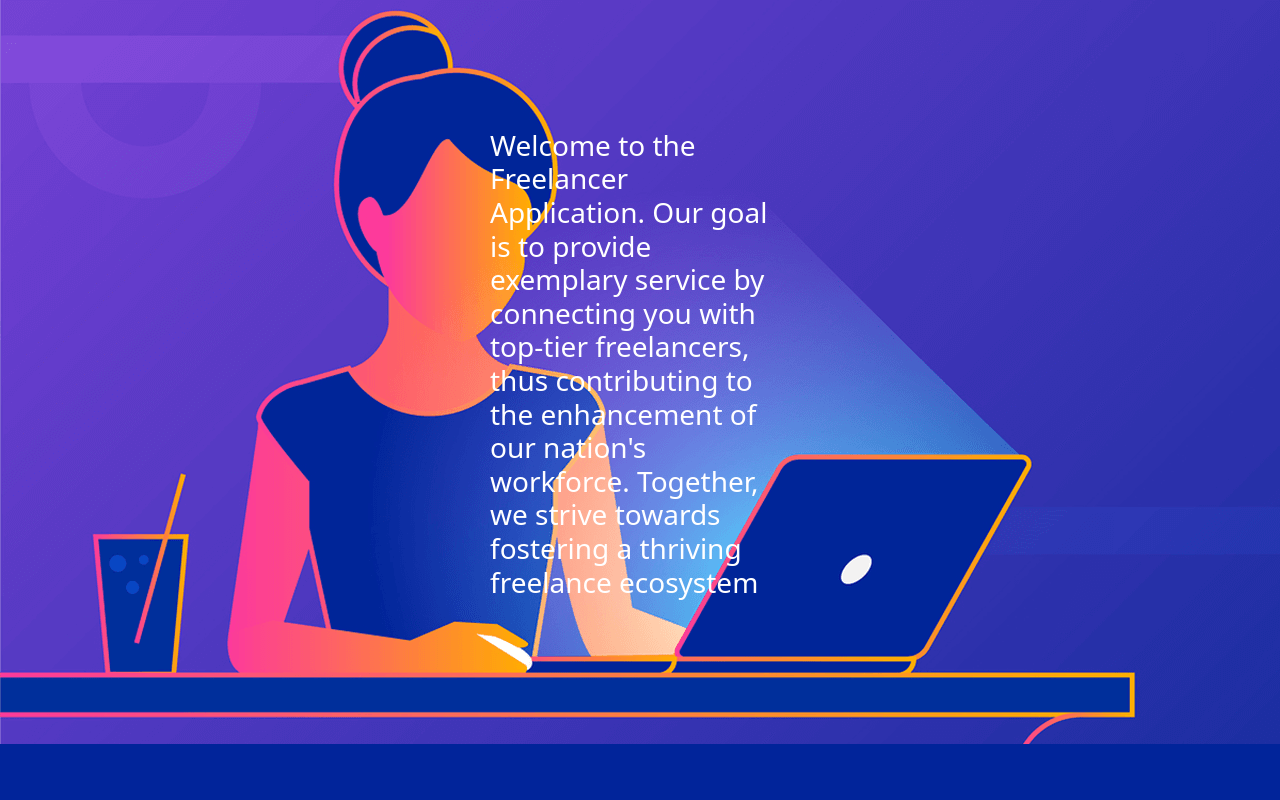
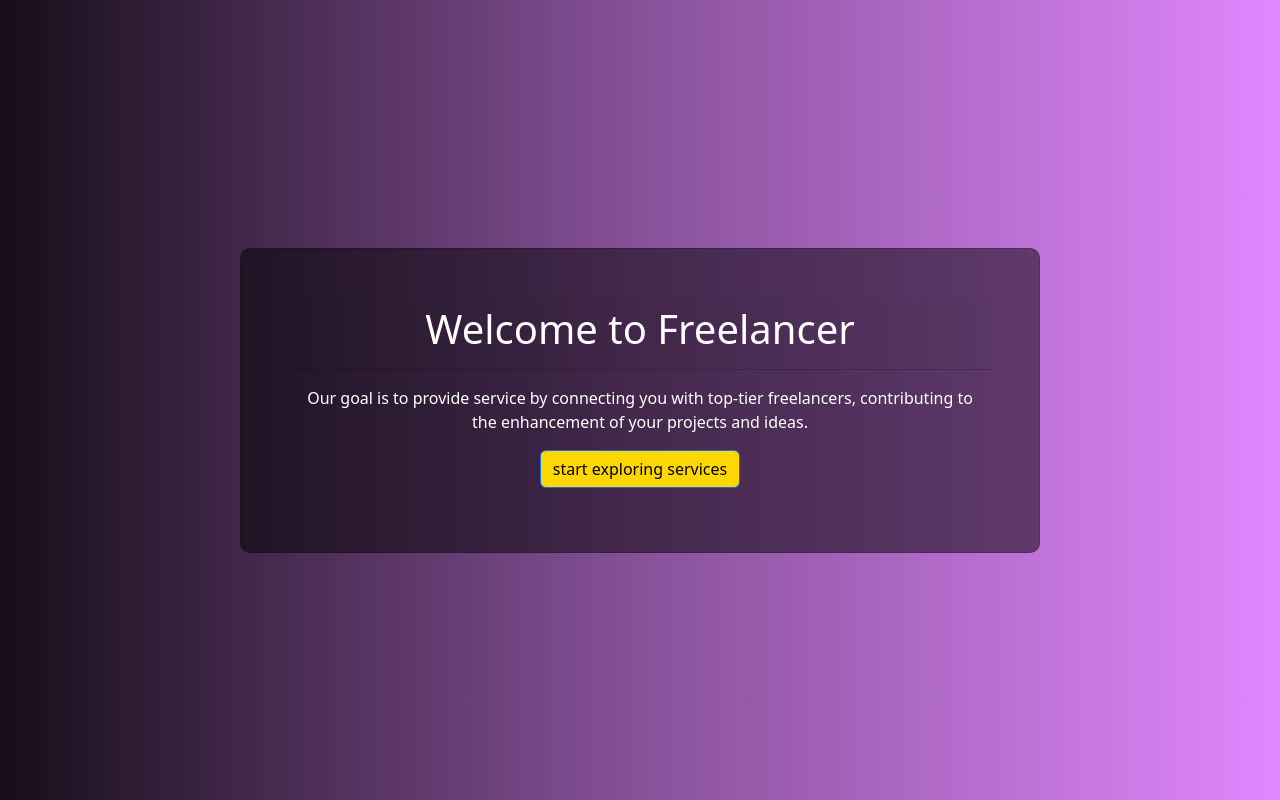
Before and after one commit to Mohammad-Fleity2002/Freelancer, a Django app: page / in a window 1280 px wide. Shown: the part 60-860 px from the top of the page. Before the commit the page ends 804 px from the top, so only its background shows below. Run offline with Django 5.2, Linux system fonts and the light colour scheme; a user stored in the database is signed in.

```diff
--- a/Freelancer/Freelancer/urls.py
+++ b/Freelancer/Freelancer/urls.py
@@ -21,14 +21,14 @@ from django.conf import settings
 from django.conf.urls.static import static
 from . import views
 
-app_name = 'Freelancer'
+app_name = 'freelancer'
 handler404 = views.handler404
 handler500 = views.handler500
 urlpatterns = [
     path('admin/', admin.site.urls),
     path('login/', include('Authentication.urls')),
     path('search/', include('_Services.urls')),
-    path('user_profile/',include('user_profile.urls')),
+    path('user_profile/', include('user_profile.urls')),
     path('', views.home, name='home')
 
 ] + static(settings.MEDIA_URL, document_root=settings.MEDIA_ROOT)
--- a/Freelancer/_Services/templates/_Services/search_service.html
+++ b/Freelancer/_Services/templates/_Services/search_service.html
@@ -7,7 +7,7 @@
     <form method="post">
       {% csrf_token %} {{ form.as_p }}
       <div class="col-1 align-self-center">
-        <button type="submit" class="btn btn-light mx-0">Search</button>
+        <button type="submit" class="btn btn-gold mx-0">Search</button>
       </div>
     </form>
   </section>
--- a/Freelancer/_Services/views.py
+++ b/Freelancer/_Services/views.py
@@ -11,7 +11,7 @@ def search_service(request):
     if request.method == 'POST':
         if form.is_valid():
             service_type_code = form.cleaned_data['service_type']
-            area_code = form.cleaned_data['area']
+            area_code = form.cleaned_data['service_location']
             services = Service.objects.filter(
                 service_type=service_type_code, service_location=area_code)
             return render(request, '_Services/search_results.html', {'services': services, 'form': form})
--- a/Freelancer/templates/Base.html
+++ b/Freelancer/templates/Base.html
@@ -45,7 +45,7 @@
     {% if user.is_authenticated %}
     <nav class="navbar navbar-expand-md py-1 bg-white navbar-light border border-2 border-purple">
       <div class="container-md py-1">
-          <a href="#intro" class="navbar-brand">
+          <a href="{% url 'home' %}" class="navbar-brand">
               <span class="fw-bold text-gold">Freelancer</span>
           </a>
           <button class="navbar-toggler bg-purple text-white" type="button" data-bs-toggle="collapse" data-bs-target="#main-nav" aria-controls="main-nav" aria-expanded="false" aria-label="toggle navigation">
--- a/Freelancer/templates/home.html
+++ b/Freelancer/templates/home.html
@@ -1,14 +1,34 @@
 {% extends "base.html" %} {% block title %} {%load static%}
 <title>Home</title>
 {% endblock title %} {% block content %}
-<div class="bg-image d-flex justify-content-center align-items-center"
-style="background-image: url('{% static 'images/Freelancers.png' %}'); height: 93vh;">
+<div
+  class="bg_radial_2 d-flex justify-content-center align-items-center"
+  style="height: 100vh"
+>
+  <div
+    class="card text-center text-white p-5"
+    style="
+      max-width: 800px;
+      background: rgba(0, 0, 0, 0.5);
+      border-radius: 10px;
+    "
+  >
+    <div class="card-header">
+      <h1>Welcome to Freelancer</h1>
+    </div>
+    <div class="card-body">
+      <p class="card-text">
+        Our goal is to provide service by connecting you with top-tier
+        freelancers, contributing to the enhancement of your projects and ideas.
+      </p>
+      <a
+        href="{% url '_Services:search_service' %}"
+        class="btn btn-primary text-black"
+        style="background: #ffd700"
+        >start exploring services</a
+      >
+    </div>
+  </div>
 
-  <blockquote class="text-right blockquote">
-    <h3 class="text-white" style="width: 300px">
-      Welcome to the Freelancer Application. Our goal is to provide exemplary service by connecting you with top-tier freelancers, thus contributing to the enhancement of our nation's workforce.
-      Together, we strive towards fostering a thriving freelance ecosystem
-    </h3>
-  </blockquote>
+  {% endblock content %}
 </div>
-{% endblock content %}
```
Also changed, not shown: Freelancer/Authentication/forms.py (+6 -1 lines), Freelancer/Authentication/templates/Authentication/signup.html (+2 -23 lines), Freelancer/Freelancer/settings.py (+5 -5 lines), Freelancer/_Services/forms.py (+34 -4 lines), Freelancer/db.sqlite3, Freelancer/media/images/vetenrian.jpg (added).
